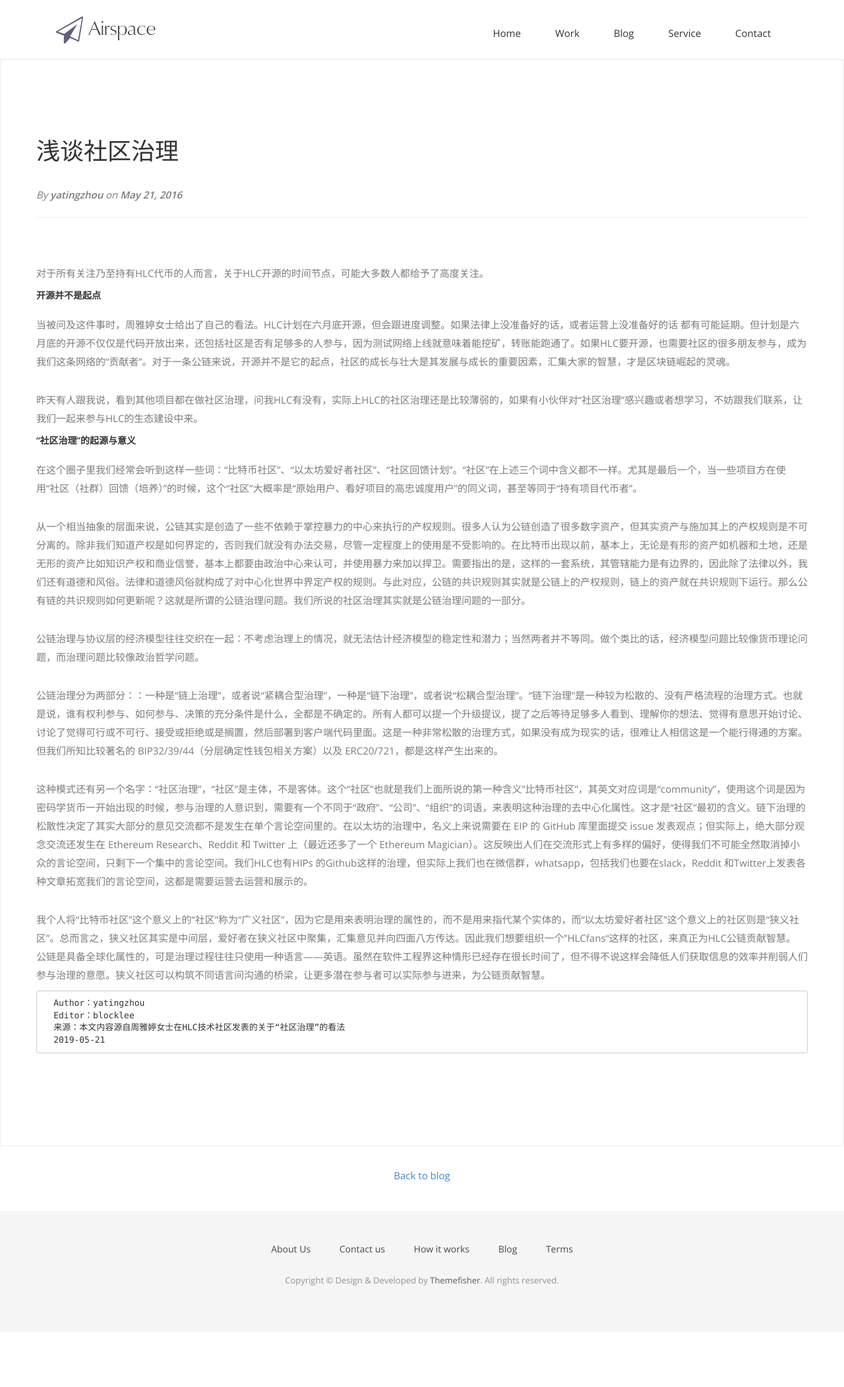
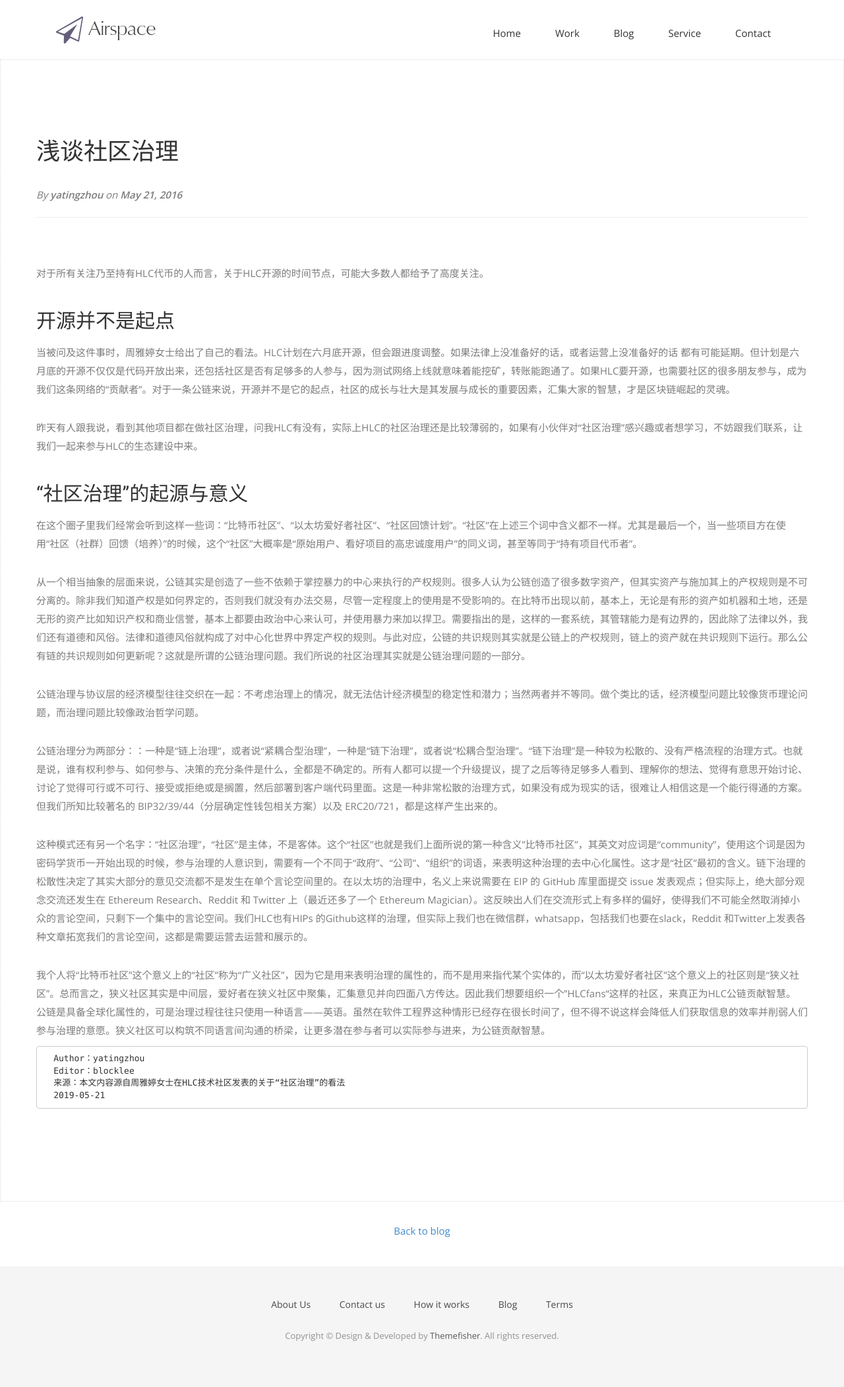
Before and after one commit to meerfans/meerfans.github.io, a Jekyll site: the page built from _posts/2019-05-21-浅谈社区治理.md, in a window 1280 px wide. Shown: the whole page at 66% size. Built offline with Jekyll 4.4.1, drawn with Linux system fonts in a browser that asks for light colours; nearby versions of some CDN libraries; some web fonts are replaced; before the commit the page ends 2019 px from its top, so only the background shows below that.

```diff
--- a/_posts/2019-05-21-浅谈社区治理.md
+++ b/_posts/2019-05-21-浅谈社区治理.md
@@ -5,17 +5,15 @@ date: 2016-05-21 21:11:27
 author: yatingzhou
 ---
 
-
-
 对于所有关注乃至持有HLC代币的人而言，关于HLC开源的时间节点，可能大多数人都给予了高度关注。
 
-- **开源并不是起点**
+## 开源并不是起点
 
 当被问及这件事时，周雅婷女士给出了自己的看法。HLC计划在六月底开源，但会跟进度调整。如果法律上没准备好的话，或者运营上没准备好的话 都有可能延期。但计划是六月底的开源不仅仅是代码开放出来，还包括社区是否有足够多的人参与，因为测试网络上线就意味着能挖矿，转账能跑通了。如果HLC要开源，也需要社区的很多朋友参与，成为我们这条网络的“贡献者”。对于一条公链来说，开源并不是它的起点，社区的成长与壮大是其发展与成长的重要因素，汇集大家的智慧，才是区块链崛起的灵魂。
 
 昨天有人跟我说，看到其他项目都在做社区治理，问我HLC有没有，实际上HLC的社区治理还是比较薄弱的，如果有小伙伴对“社区治理”感兴趣或者想学习，不妨跟我们联系，让我们一起来参与HLC的生态建设中来。
 
-- **“社区治理”的起源与意义**
+## “社区治理”的起源与意义
 
 在这个圈子里我们经常会听到这样一些词：“比特币社区”、“以太坊爱好者社区”、“社区回馈计划”。“社区”在上述三个词中含义都不一样。尤其是最后一个，当一些项目方在使用“社区（社群）回馈（培养）”的时候，这个“社区”大概率是“原始用户、看好项目的高忠诚度用户”的同义词，甚至等同于“持有项目代币者”。
 
```
Also changed, not shown: _posts/2019-04-30-经典区块链设定和Block DAG.md (+0 -3 lines).
